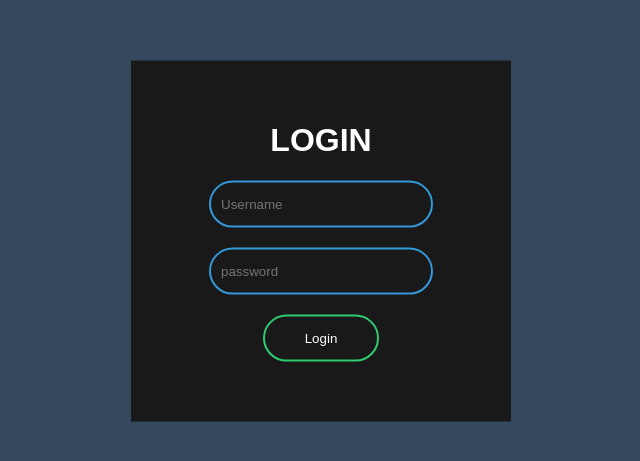
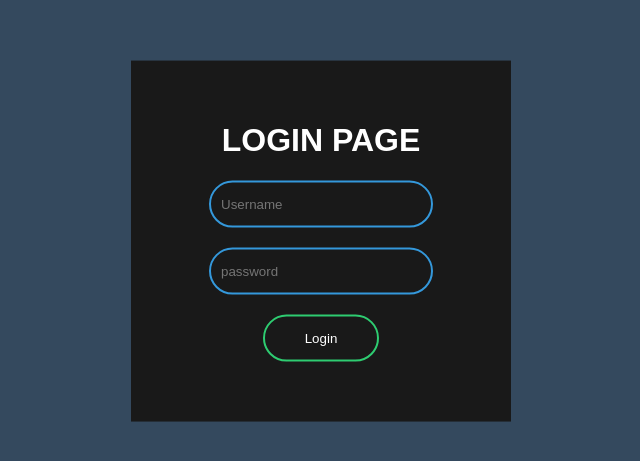
Before and after one commit to ridho00123/theme-portfolio, a plain HTML site: page index.html in a window 1280 px wide. Shown: the part 159-620 px from the top of the page, without its empty margins (319-959 px from the left). Drawn offline with Linux system fonts and the light colour scheme.

Commit message:
update h1 menjadi login page

```diff
--- a/index.html
+++ b/index.html
@@ -9,7 +9,7 @@
 <body>
 
 <form action="" class="box">
-	<h1>Login</h1>
+	<h1>Login Page</h1>
 	<input type="text" placeholder="Username">
 	<input type="password" placeholder="password">
 	<button type="submit" value="login">Login</button>
```
